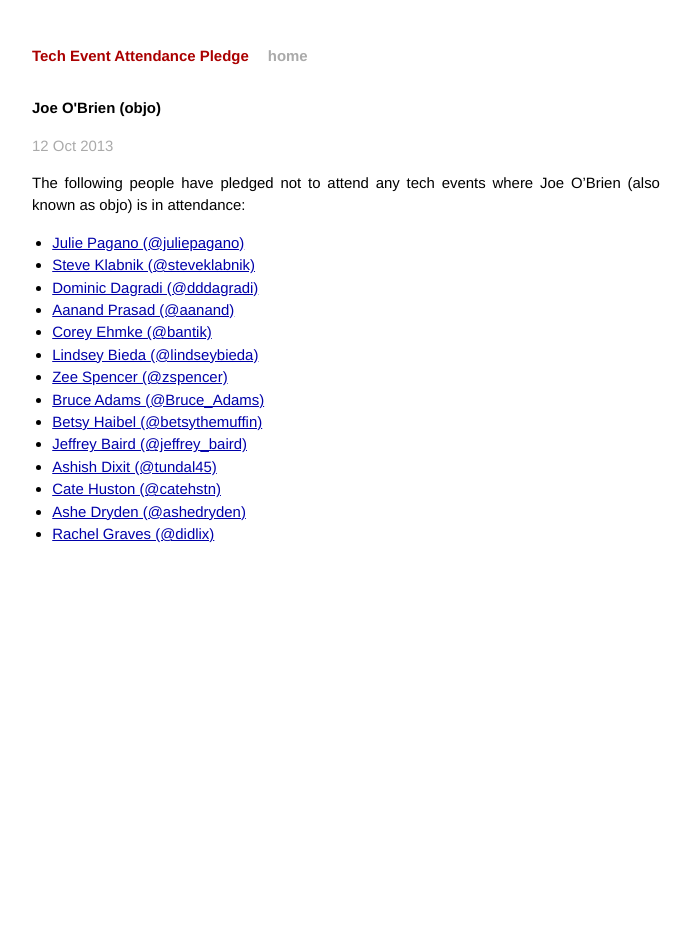
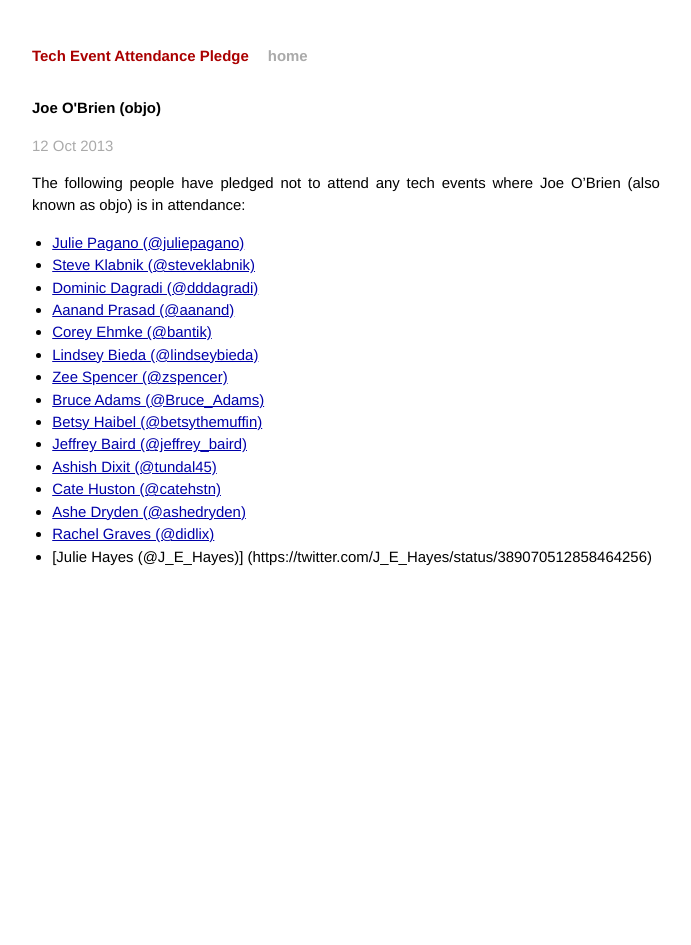
Before and after one commit to techtektek/tech-event-attendance-pledge.github.io, a Jekyll site: the page built from _posts/2013-10-12-objo.markdown, in a window 1280 px wide. Shown: the whole page, without its empty margins (294-985 px from the left). Built offline with Jekyll 4.4.1, drawn with Linux system fonts in a browser that asks for light colours; Markdown is read by kramdown in place of the engine named in the settings.

Commit message:
Update 2013-10-12-objo.markdown
Added myself.

```diff
--- a/_posts/2013-10-12-objo.markdown
+++ b/_posts/2013-10-12-objo.markdown
@@ -22,3 +22,4 @@ O'Brien (also known as objo) is in attendance:
 * [Cate Huston (@catehstn)](https://twitter.com/catehstn/status/389064572272795648)
 * [Ashe Dryden (@ashedryden)](https://twitter.com/ashedryden/status/389065073844830208)
 * [Rachel Graves (@didlix)](https://twitter.com/didlix/status/389066373613498369)
+* [Julie Hayes (@J_E_Hayes)] (https://twitter.com/J_E_Hayes/status/389070512858464256)
```
